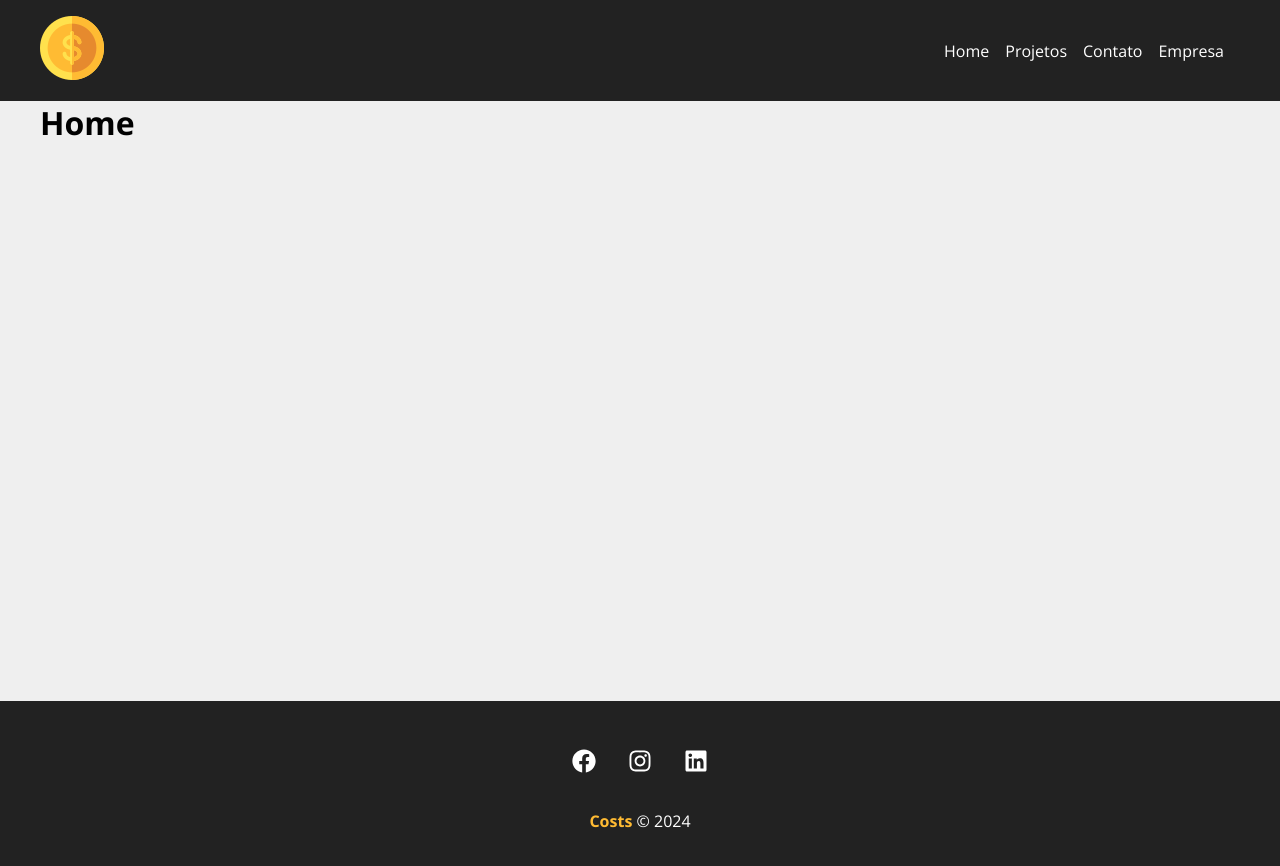
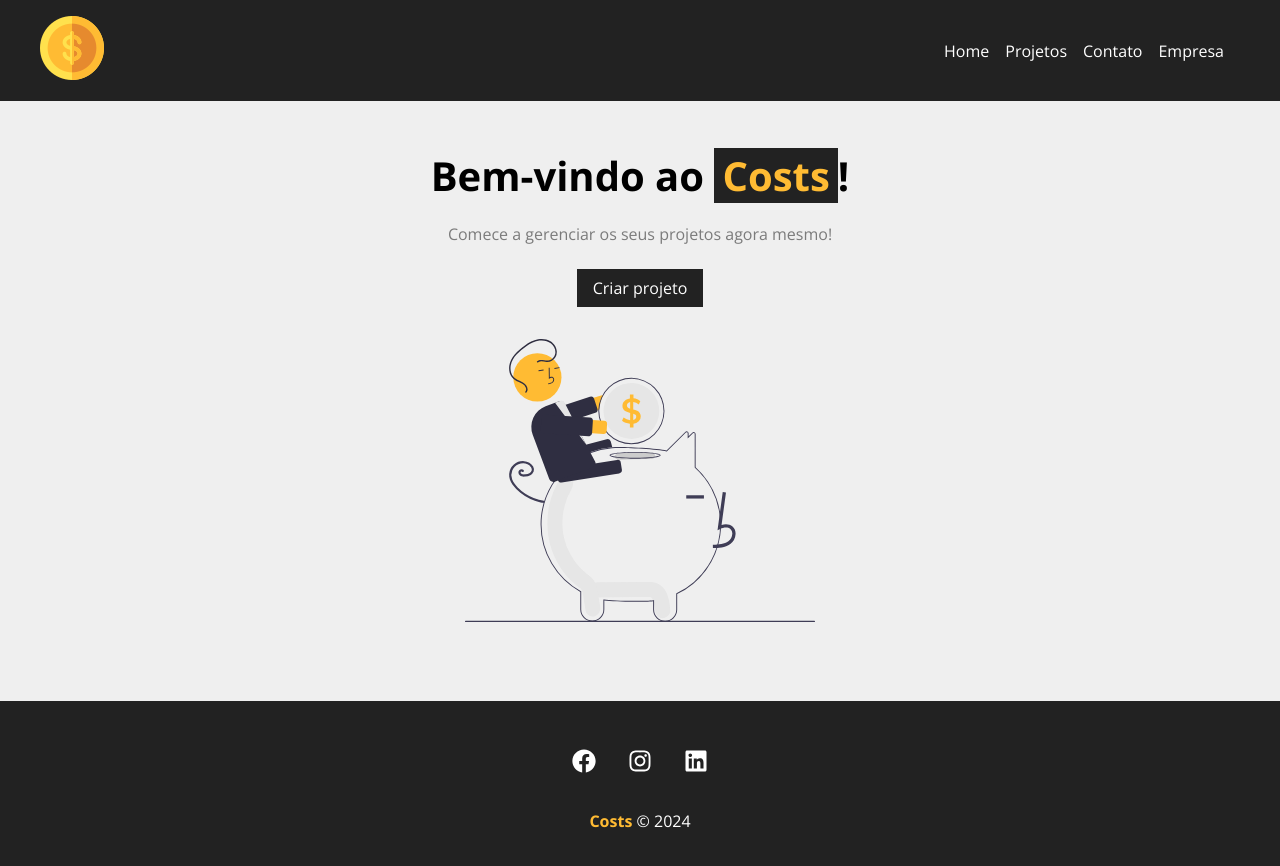
Before and after one commit to kethyllendeliperi/costs, a React (Create React App) app: page / in a window 1280 px wide. Shown: the top 866 px of the page. Built offline with nearby package versions, Linux system fonts and the light colour scheme.

Commit message:
Construindo e estilizando a Home

```diff
--- /dev/null
+++ b/src/components/layout/LinkButton.js
@@ -0,0 +1,12 @@
+import { Link } from 'react-router-dom'
+import styles from './LinkButton.module.css'
+
+function LinkButton({ to, text }) {
+    return (
+        <Link className={styles.btn} to={to}>
+        {text}
+        </Link>
+    )
+}
+
+export default LinkButton
--- /dev/null
+++ b/src/components/layout/LinkButton.module.css
@@ -0,0 +1,11 @@
+.btn {
+    background-color: #222;
+    color: #fff;
+    padding: 0.5em 1em;
+    text-decoration: none;
+    transition: 0.5s;
+}
+
+.btn:hover {
+    color: #ffbb33;
+}
--- a/src/components/pages/Company.js
+++ b/src/components/pages/Company.js
@@ -1,7 +1,7 @@
 function Company() {
     return (
         <div>
-            <h1>Company</h1>
+            <h1>Sobre</h1>
         </div>
     )
 }
--- a/src/components/pages/Contact.js
+++ b/src/components/pages/Contact.js
@@ -1,7 +1,7 @@
 function Contact() {
     return (
         <div>
-            <h1>Contact</h1>
+            <h1>Contato</h1>
         </div>
     )
 }
--- a/src/components/pages/Home.js
+++ b/src/components/pages/Home.js
@@ -1,8 +1,15 @@
+import styles from './Home.module.css'
+import savings from '../../img/savings.svg'
+import LinkButton from '../layout/LinkButton'
+
 function Home() {
     return(
-        <div>
-            <h1>Home</h1>
-        </div>
+        <section className={styles.home_container}>
+            <h1>Bem-vindo ao <span>Costs</span>!</h1>
+            <p>Comece a gerenciar os seus projetos agora mesmo!</p>
+            <LinkButton to="/newproject" text="Criar projeto"/>
+            <img src={savings} alt="Costs"></img>
+        </section>
     )
 }
 
--- /dev/null
+++ b/src/components/pages/Home.module.css
@@ -0,0 +1,29 @@
+.home_container {
+    width: 100%;
+    display: flex;
+    flex-direction: column;
+    align-items: center;
+    justify-content: center;
+    padding: 1em;
+}
+
+.home_container h1 {
+    font-size: 2.5em;
+    margin-bottom: .5em;
+}
+
+.home_container h1 span {
+    color: #ffbb33;
+    padding: 0 .2em;
+    background-color: #222;
+}
+
+.home_container p {
+    margin-bottom: 1.5em;
+    color: #7b7b7b;
+}
+
+.home_container img {
+    width: 350px;
+    margin: 2em 0;
+}
--- a/src/components/pages/NewProject.js
+++ b/src/components/pages/NewProject.js
@@ -2,8 +2,9 @@ import Container from "../layout/Container"
 
 function NewProject() {
     return (
-        <Container>
-        </Container>
+        <div>
+            <h1>Novo projeto</h1>
+        </div>
     )
 }
 
--- a/src/components/pages/Projects.js
+++ b/src/components/pages/Projects.js
@@ -1,7 +1,7 @@
 function Projects() {
     return(
         <div>
-            <h1>Projects</h1>
+            <h1>Projetos</h1>
         </div>
     )
 }
```
Also changed, not shown: src/App.js (+9 -9 lines).
